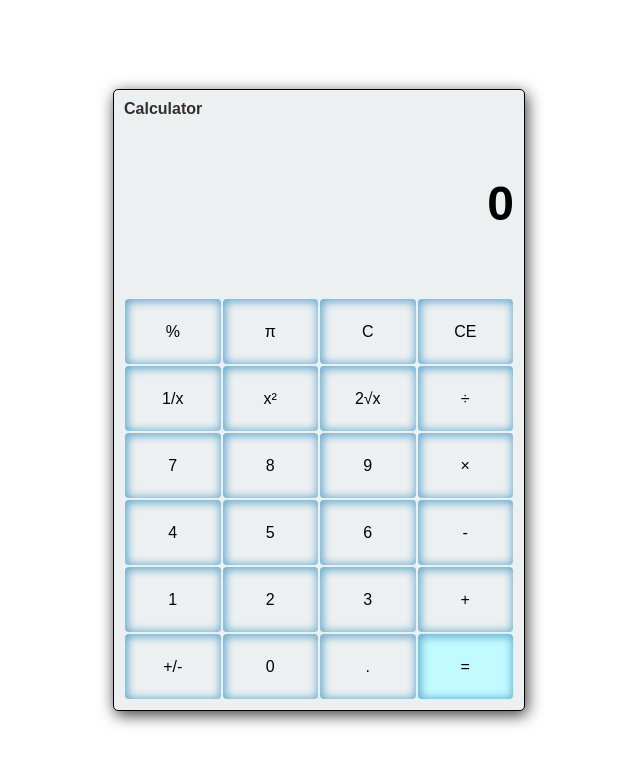
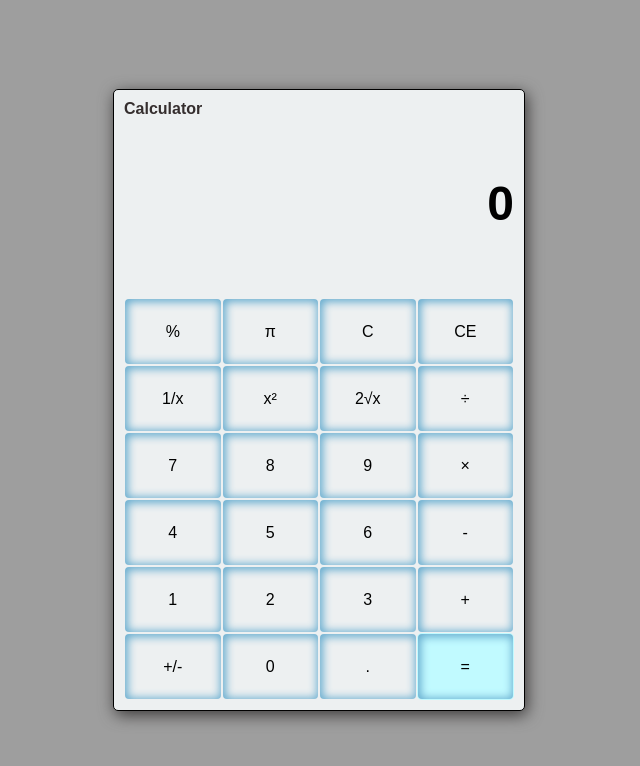
Before and after one commit to rcho80/Nology-Projects-Calculator, a plain HTML site: page index.html in a window 1280 px wide. Shown: the whole page, without its empty margins (321-961 px from the left). Drawn offline with nearby package versions, Linux system fonts and the light colour scheme; files that its build step writes are made by us from their sources; the site is published under a folder, as on GitHub Pages, so addresses that start at the root find nothing.

Commit message:
amended photo link

```diff
--- a/SASS/style.scss
+++ b/SASS/style.scss
@@ -6,7 +6,7 @@
 html,
 body {
     height: 100%;
-    background-image: url("/IMAGES/pic1.jpg");
+    background-image: url("../IMAGES/pic1.jpg");
     background-position: center;
     background-repeat: no-repeat;
     background-size: cover;
```
